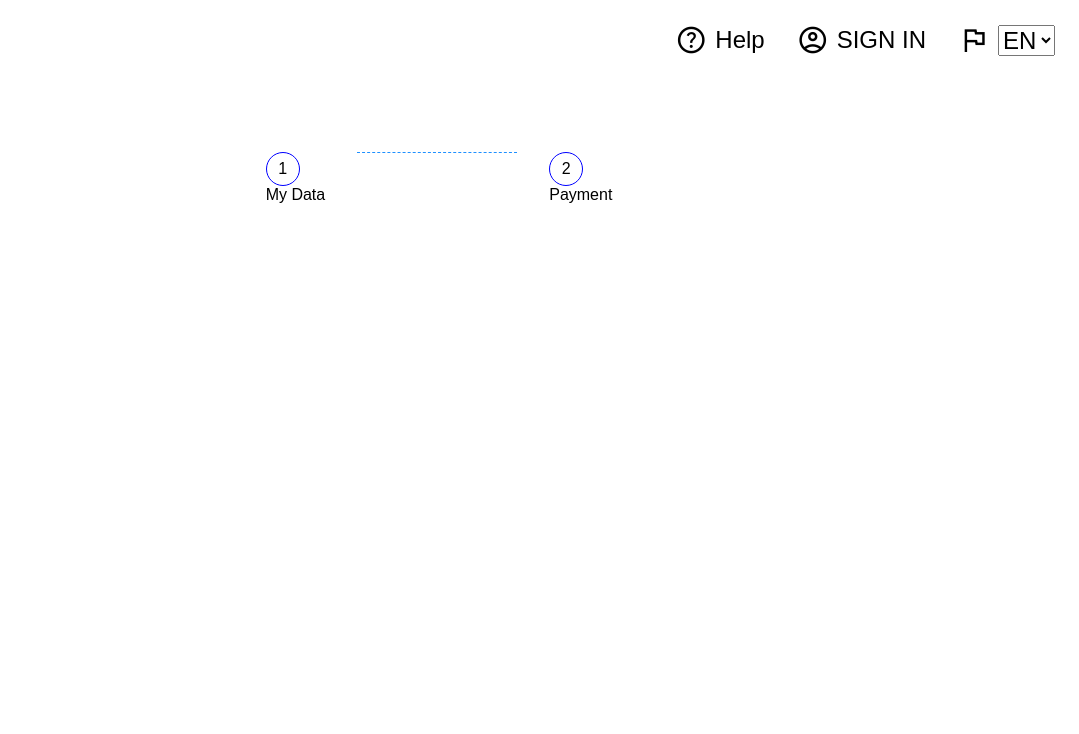
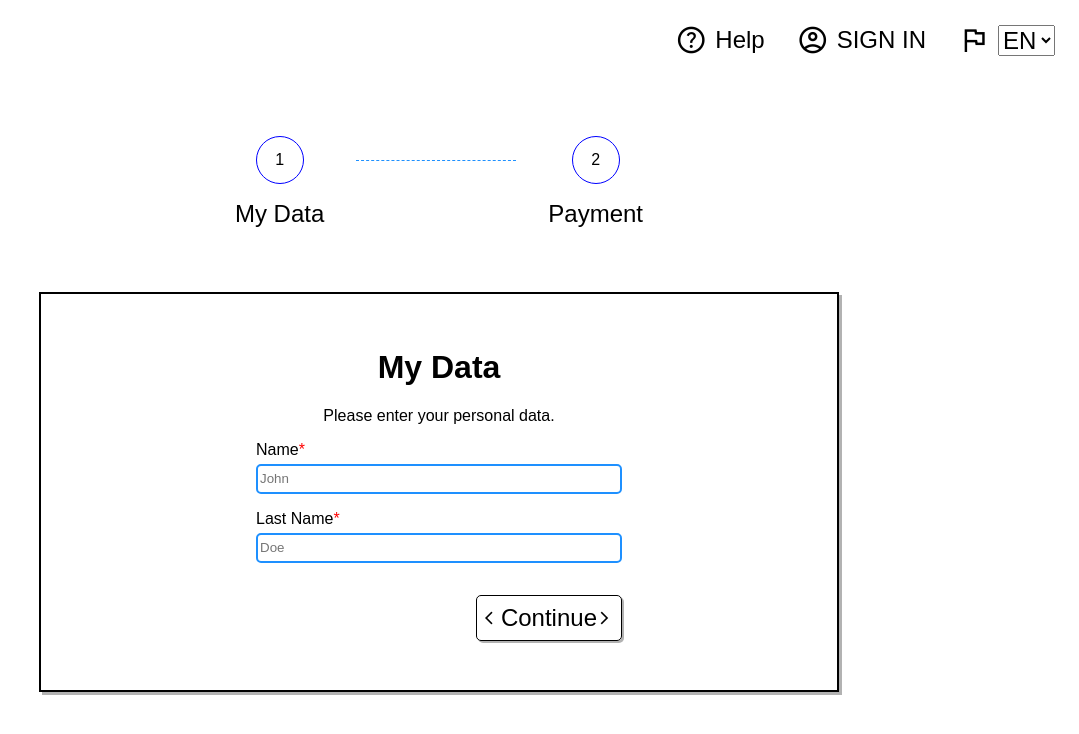
Before and after one commit to serser322/SEIDOR-frontend-homework, a Vue app: page / in a window 1280 px wide. Shown: the top 734 px of the page, without its empty margins (201-1280 px from the left). Built offline with nearby package versions, Linux system fonts and the light colour scheme.

Commit message:
feat:Step one page layout

```diff
--- a/src/App.vue
+++ b/src/App.vue
@@ -1,19 +1,19 @@
+<script setup>
+import NavBar from './components/NavBar.vue'
+</script>
+
 <template>
   <NavBar />
-  <StepBar />
   <router-view />
 </template>
 
-<script setup>
-import NavBar from './components/NavBar.vue'
-import StepBar from './components/StepBar.vue'
-</script>
-
 <style lang="scss">
-.root {}
+.root {
+}
 
 * {
   font-family: 'Noto Sans TC', sans-serif;
+  box-sizing: border-box;
 }
 
 /* .logo {
--- /dev/null
+++ b/src/components/BaseButton.vue
@@ -0,0 +1,52 @@
+<script setup>
+
+</script>
+
+<template>
+  <div class="btn">
+    <div class="btn__icon">
+      <span class="material-symbols-outlined">
+        arrow_back_ios
+      </span>
+    </div>
+    <div>
+      Continue
+    </div>
+    <div class="btn__icon">
+      <span class="material-symbols-outlined">
+        arrow_forward_ios
+      </span>
+    </div>
+  </div>
+</template>
+
+<style lang="scss" scoped>
+
+.btn {
+  display: flex;
+  justify-content: center;
+  align-items: center ;
+  border:1px solid black;
+  margin: 1rem;
+  padding: 0.5rem;
+  font-size: 1.5rem;
+  border-radius: 5px;
+  box-shadow: 2px 2px 0px rgba(0, 0, 0, 0.3);
+  box-sizing: border-box;
+
+  &:hover {
+    cursor: pointer;
+    border: 5px solid orange
+  }
+
+  .btn__icon{
+    display:flex;
+    justify-content: center;
+    align-items: center;
+
+    span {
+      font-size:1rem
+    }
+  }
+}
+</style>
--- /dev/null
+++ b/src/components/BaseCard.vue
@@ -0,0 +1,37 @@
+<script setup>
+</script>
+
+<template>
+  <div class="card">
+    <h1>My Data</h1>
+    <div class="card__description">
+      Please enter your personal data.
+    </div>
+    <div class="card__content">
+      <slot name="card_content" />
+    </div>
+    <div class="card__footer">
+      <slot name="card_footer" />
+    </div>
+  </div>
+</template>
+
+<style lang="scss" scoped>
+.card {
+  display: flex;
+  flex-direction: column;
+  justify-content: center;
+  align-items: center;
+  margin: 0 auto;
+  width: 50rem;
+  height: 25rem;
+  border: 2px solid black;
+  box-shadow: 3px 3px 0px rgba(0, 0, 0, 0.3);
+
+  .card__content,
+  .card__footer {
+    width: 50%;
+  }
+
+}
+</style>
--- a/src/components/NavBar.vue
+++ b/src/components/NavBar.vue
@@ -38,6 +38,9 @@
 </template>
 
 <style lang="scss">
+
+$nav-font-size:1.5rem;
+
 .nav {
   .nav__group {
     display: flex;
@@ -47,7 +50,7 @@
       display: flex;
       /* flex-flow: row nowrap; */
       align-items: center;
-      font-size: 1.5rem;
+      font-size: $nav-font-size;
       padding: 1rem;
 
       span {
@@ -56,7 +59,7 @@
       }
 
       .nav__group-select {
-        font-size: 1.5rem;
+        font-size: $nav-font-size;
       }
     }
   }
--- a/src/components/StepBar.vue
+++ b/src/components/StepBar.vue
@@ -8,40 +8,57 @@
         <div class="stepper__item-number">
           1
         </div>
-        My Data
+        <div>
+          My Data
+        </div>
       </div>
       <div class="stepper__item">
         <div class="stepper__item-line" />
+        <div>&nbsp;</div>
       </div>
       <div class="stepper__item">
         <div class="stepper__item-number">
           2
         </div>
-        Payment
+        <div>
+          Payment
+        </div>
       </div>
     </div>
   </div>
 </template>
 
-<style lang="scss">
-.stepper {
-  margin: 5rem auto;
-  width: 100%;
+<style lang="scss" scoped>
+
+@mixin flex-justify-center() {
   display:flex;
   justify-content: center;
+}
+
+.stepper {
+  margin: 4rem auto;
+  width: 100%;
+  @include flex-justify-center();
 
   .stepper__wrapper {
     display: flex;
 
     .stepper__item {
+      display: flex;
+      flex-direction: column;
+      align-items: center;
        .stepper__item-number {
-        height: 2rem;
-        width: 2rem;
+        height: 3rem;
+        width: 3rem;
         border: 1px solid blue;
         border-radius: 50%;
-        display: flex;
-        justify-content: center;
-        align-items:center
+        @include flex-justify-center();
+        align-items:center;
+      }
+
+      :nth-child(2) {
+        margin-top: 1rem;
+        font-size: 1.5rem;
       }
 
       .stepper__item-line {
@@ -50,7 +67,7 @@
         width: 10rem;
         border: 0;
         border-top: 1px dashed dodgerblue;
-        margin: 0 2rem;
+        margin: auto 2rem;
       }
     }
   }
--- a/src/views/StepOne.vue
+++ b/src/views/StepOne.vue
@@ -1,13 +1,70 @@
+<script setup>
+
+import StepBar from '../components/StepBar.vue'
+import BaseCard from '../components/BaseCard.vue'
+import BaseButton from '../components/BaseButton.vue'
+</script>
+
 <template>
-  <div />
+  <StepBar />
+  <BaseCard>
+    <template #card_content>
+      <form>
+        <div class="form__input">
+          <label for="name">Name</label>
+          <input
+            id="name"
+            type="text"
+            placeholder="John"
+            required
+          >
+        </div>
+        <div class="form__input">
+          <label for="last_name">Last Name</label>
+          <input
+            id="last_name"
+            type="text"
+            placeholder="Doe"
+            requierd
+          >
+        </div>
+      </form>
+    </template>
+    <template #card_footer>
+      <div class="base_card__footer">
+        <BaseButton />
+      </div>
+    </template>
+  </BaseCard>
 </template>
 
-<script>
-export default {
+<style lang="scss" scoped>
+form {
+  margin: 1rem 0;
 
+  .form__input {
+    display: flex;
+    flex-direction: column;
+    margin: 1rem;
+
+    label{
+      &:after {
+        content:'*';
+        color:red;
+      }
+    }
+
+    input {
+      height: 30px;
+      border: 2px solid dodgerblue;
+      border-radius: 5px;
+      margin-top: 5px;
+    }
+  }
 }
-</script>
 
-<style>
-
+.base_card__footer {
+  display: flex;
+  justify-content: end;
+}
 </style>
```
